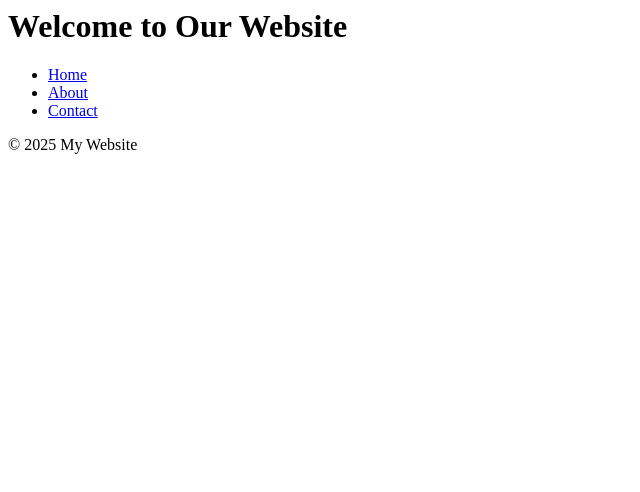
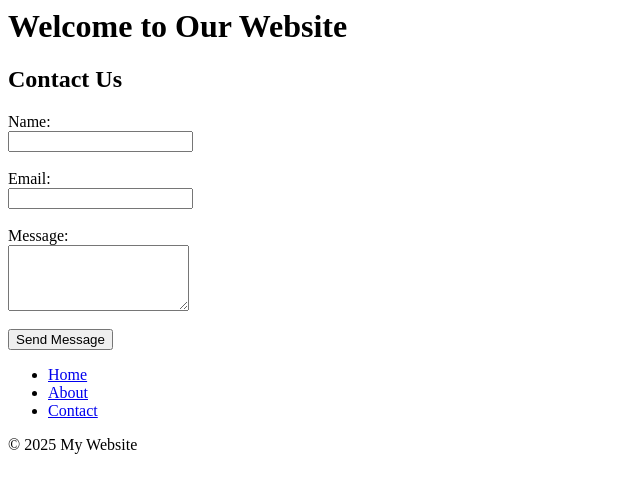
Before and after one commit to gmc2104/version-control-simulation-Gracie, a plain HTML site: page index.html in a window 1280 px wide. Shown: the whole page, without its empty margins (0-640 px from the left). Drawn offline with Linux system fonts and the light colour scheme.

Commit message:
Add contact form to index.html

```diff
--- a/index.html
+++ b/index.html
@@ -5,6 +5,21 @@
   <body>
     <h1>Welcome to Our Website</h1>
   </body>
+  <section class="contact">
+  <h2>Contact Us</h2>
+  <form>
+    <label for="name">Name:</label><br>
+    <input type="text" id="name" name="name" required><br><br>
+
+    <label for="email">Email:</label><br>
+    <input type="email" id="email" name="email" required><br><br>
+
+    <label for="message">Message:</label><br>
+    <textarea id="message" name="message" rows="4" required></textarea><br><br>
+
+    <button type="submit">Send Message</button>
+  </form>
+</section>
   <nav>
   <ul>
     <li><a href="#">Home</a></li>
```
